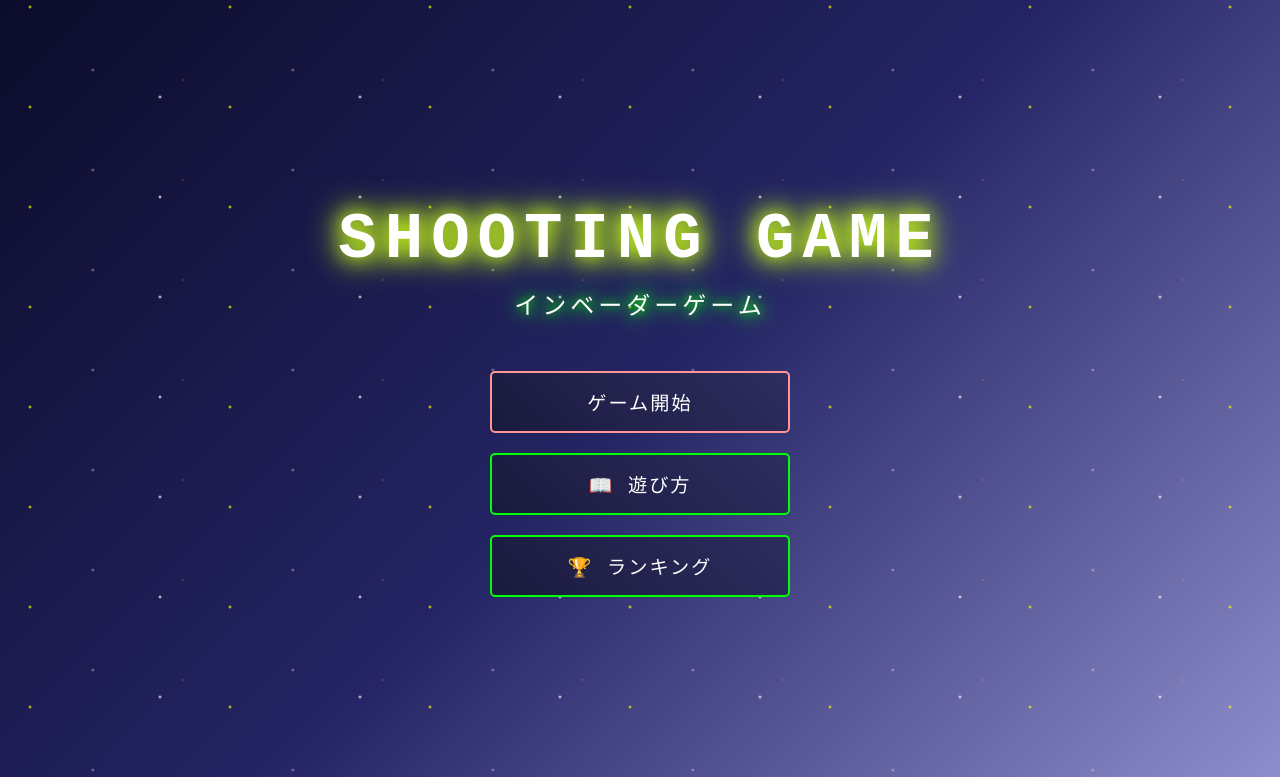
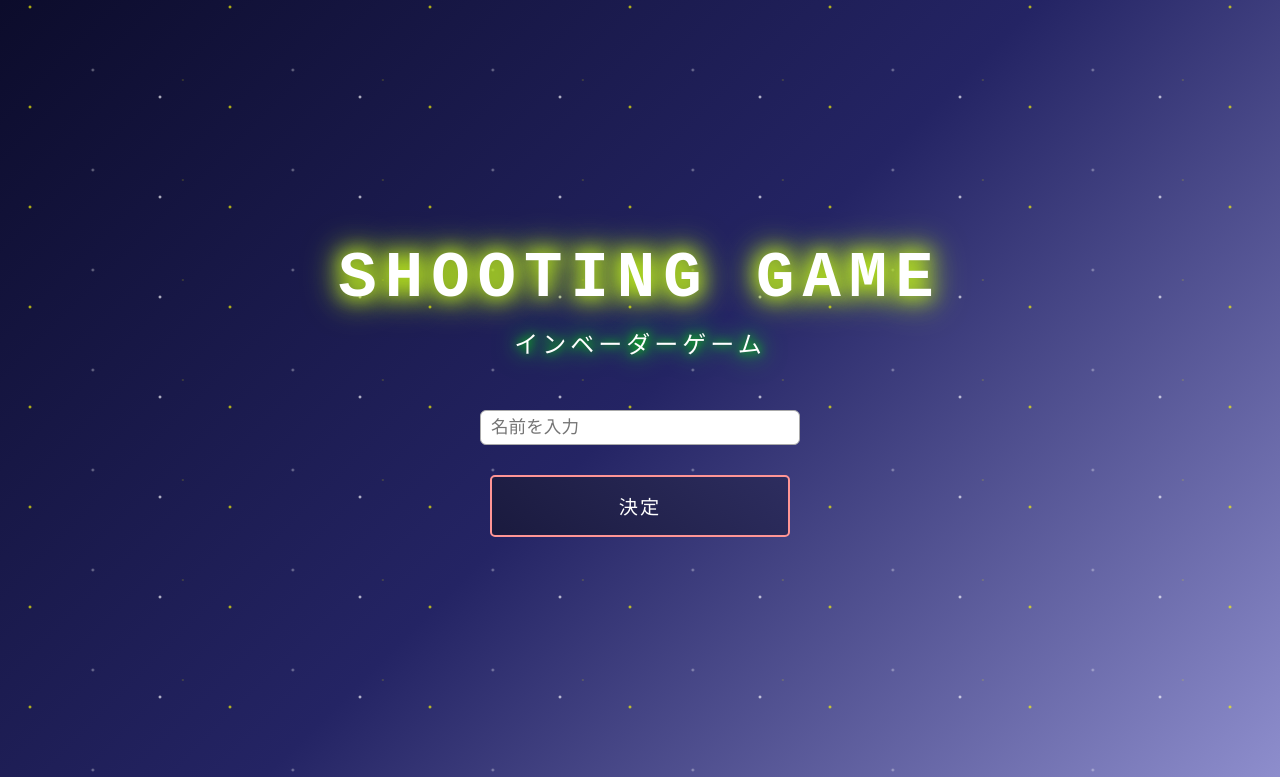
Before and after one commit to hayashichiho/ShootingGame, a Flask app: page / in a window 1280 px wide. Shown: the top 777 px of the page. Run offline with Flask 2, Linux system fonts and the light colour scheme.

Commit message:
[fix] masterでの編集内容をhayashiブランチに移動

```diff
--- a/main.py
+++ b/main.py
@@ -171,8 +171,9 @@ def start_game():
             game_process.terminate()
 
         # 新しいゲームプロセスを開始
+        player_name = request.args.get("player_name", "Player1")
         game_script = os.path.join(os.path.dirname(__file__), "game/game.py")
-        game_process = subprocess.Popen([sys.executable, game_script])
+        game_process = subprocess.Popen([sys.executable, game_script, player_name])
 
         return jsonify({"status": "success", "message": "ゲームが開始されました！"})
 
--- a/static/css/start.css
+++ b/static/css/start.css
@@ -49,6 +49,35 @@ body {
     animation: starMove2 25s linear infinite;
     opacity: 0.5;
 }
+
+
+.name-input-area {
+    display: flex;
+    align-items: center;
+    /* ← これで上下中央揃え */
+    gap: 10px;
+    /* ← 入力欄とボタンの間隔 */
+    justify-content: center;
+    /* ← 横中央揃え（必要なら） */
+    margin-bottom: 20px;
+}
+
+.name-input {
+    width: 320px;
+    font-size: 1.1em;
+    padding: 6px 10px;
+    margin-bottom: 10px;
+    border: 1px solid #aaa;
+    border-radius: 6px;
+    outline: none;
+    transition: border-color 0.2s;
+}
+
+.name-input:focus {
+    border-color: #4fc3f7;
+}
+
+
 
 /* ===== メインコンテンツ ===== */
 .main-container {
@@ -119,6 +148,8 @@ body {
     border-color: #ff6b6b;
     animation: startButtonPulse 1.5s ease-in-out infinite;
 }
+
+
 
 /* ホバー効果 */
 .btn--menu:hover {
@@ -245,6 +276,14 @@ body {
     display: none !important;
 }
 
+#changeNameBtnBottom {
+    position: fixed;
+    left: 50%;
+    bottom: 5px;
+    transform: translateX(-50%);
+    z-index: 200;
+}
+
 /* ===== アニメーション ===== */
 @keyframes starMove1 {
     0% {
--- a/static/js/start.js
+++ b/static/js/start.js
@@ -2,21 +2,42 @@
 let statusCheckInterval = null;
 let lastGameStatus = undefined;
 
+// ===== 名前入力処理 =====
+function onNameEntered() {
+    const name = document.getElementById('playerNameInput').value.trim();
+    if (!name) {
+        alert('名前を入力してください');
+        return;
+    }
+    localStorage.setItem('playerName', name);
+
+    // 名前入力欄を非表示
+    document.getElementById('name-input-area').style.display = 'none';
+    // メニューを表示
+    document.getElementById('game-menu').style.display = '';
+
+    // 現在の名前を表示エリアも更新
+    const currentNameElem = document.getElementById('currentPlayerName');
+    if (currentNameElem) {
+        currentNameElem.textContent = name;
+    }
+}
+
+
 // ===== ゲーム制御関数 =====
 async function startGame() {
-    // ゲーム開始
+    const playerName = localStorage.getItem('playerName') || "Player1";
     const startBtn = document.getElementById('startBtn');
     const buttonText = startBtn.querySelector('.button-text');
     const loading = startBtn.querySelector('.loading');
 
     try {
-        // ローディング表示
         startBtn.disabled = true;
         buttonText.style.opacity = '0.7';
         loading.classList.remove('hidden');
-        addButtonClickEffect(startBtn);
 
-        const response = await fetch('/start_game');
+        // player_nameをクエリパラメータで渡す
+        const response = await fetch(`/start_game?player_name=${encodeURIComponent(playerName)}`);
 
         if (!response.ok) {
             throw new Error(`HTTP ${response.status}: ${response.statusText}`);
@@ -24,7 +45,6 @@ async function startGame() {
 
         const data = await response.json();
         if (data.status === 'success') {
-            console.log('ゲーム開始成功:', data);
             buttonText.textContent = 'ゲーム起動中...';
             loading.classList.add('hidden');
         } else {
@@ -238,6 +258,28 @@ window.addEventListener('offline', function () {
 
 // ===== 初期化処理 =====
 document.addEventListener('DOMContentLoaded', function () {
+    const name = localStorage.getItem('playerName');
+    if (!name) {
+        // 名前未入力なら名前入力欄を表示、メニューを非表示
+        document.getElementById('name-input-area').style.display = '';
+        document.getElementById('game-menu').style.display = 'none';
+    } else {
+        document.getElementById('name-input-area').style.display = 'none';
+        document.getElementById('game-menu').style.display = '';
+        // 現在の名前を表示
+        document.getElementById('currentPlayerName').textContent = name;
+    }
+
+    // 名前変更ボタンのイベント
+    const changeNameBtn = document.getElementById('changeNameBtn');
+    if (changeNameBtn) {
+        changeNameBtn.addEventListener('click', function () {
+            // 名前入力欄を表示、メニューを非表示、入力欄に現在の名前をセット
+            document.getElementById('name-input-area').style.display = '';
+            document.getElementById('game-menu').style.display = 'none';
+            document.getElementById('playerNameInput').value = localStorage.getItem('playerName') || '';
+        });
+    }
     // ページ読み込み完了時の初期化
     console.log('🎮 Shooting Game Web Interface 読み込み完了');
 
--- a/templates/ranking.html
+++ b/templates/ranking.html
@@ -48,8 +48,8 @@
 
         <!-- 戻るボタン -->
         <div class="menu">
-            <button class="btn btn--menu" onclick="goBack()">
-                <span>🏠 メニューに戻る</span>
+            <button class="btn--back" onclick="goBack()">
+                <span>戻る</span>
             </button>
         </div>
     </div>
--- a/templates/start.html
+++ b/templates/start.html
@@ -16,8 +16,21 @@
             <h2 class="subtitle">インベーダーゲーム</h2>
         </div>
 
-        <!-- start.html の menu セクションを更新 -->
-        <div class="menu">
+        <!-- 名前入力フォーム -->
+        <div id="name-input-area" class="menu name-input-area">
+            <input type="text" id="playerNameInput" class="name-input" placeholder="名前を入力" maxlength="12">
+            <button class="btn btn--start" onclick="onNameEntered()">
+                <span class="button-text">決定</span>
+            </button>
+        </div>
+
+        <!-- メニュー -->
+        <div id="game-menu" class="menu" style="display:none;">
+            <div id="current-name-area" style="margin-bottom: 12px;">
+                <span>現在の名前: <strong id="currentPlayerName"></strong></span>
+                <button class="btn btn--name" id="changeNameBtn"
+                    style="margin: 24px auto 24px auto; display: block;">名前変更</button>
+            </div>
             <button id="startBtn" class="btn btn--start" onclick="startGame()">
                 <span class="button-text">ゲーム開始</span>
                 <span class="loading hidden"></span>
```
Also changed, not shown: game/game.py (+6 -1 lines), static/css/ranking.css (+22 -0 lines), game/images/favicon.png (added), game_scores.db, static/favicon.ico (added).
